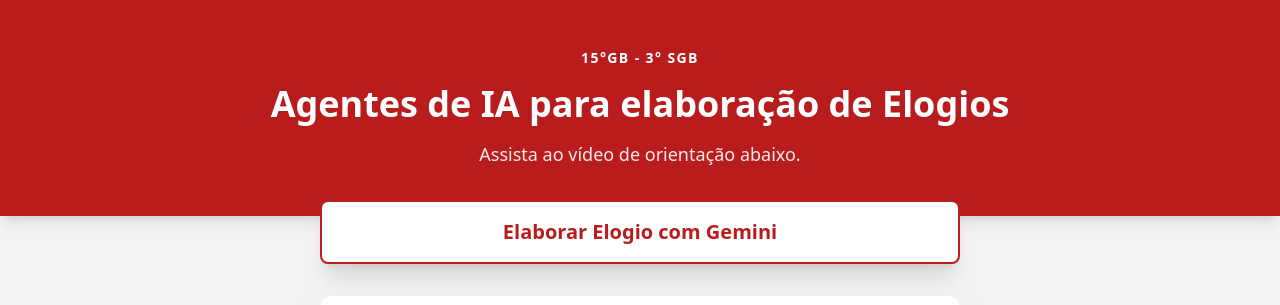
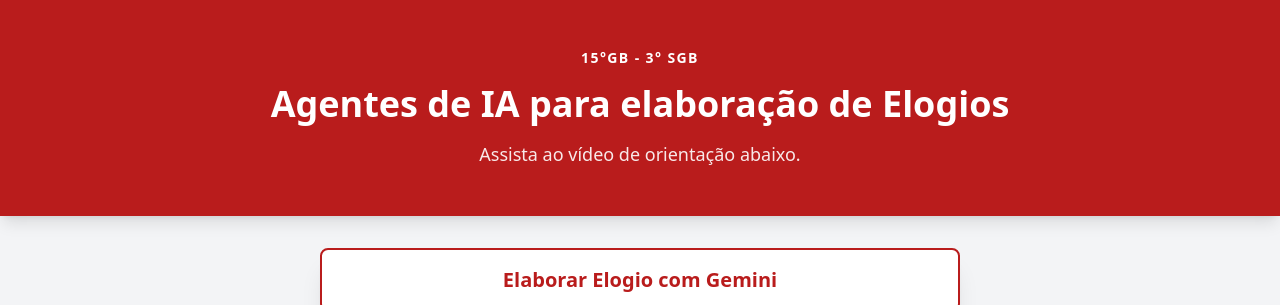
Before and after one commit to flpeluz/sistema-qrcode, a Flask app: page /agentes-ia in a window 1280 px wide. Shown: the top 305 px of the page. Run offline with Flask 3, Linux system fonts and the light colour scheme; some libraries are stand-ins or nearby versions.

Commit message:
if para html

```diff
--- a/templates/index.html
+++ b/templates/index.html
@@ -6,18 +6,19 @@
     <title>{{ projeto.titulo }}</title>
     <script src="https://cdn.tailwindcss.com"></script>
 </head>
-<body class="bg-gray-100 font-sans">
-
-    <div class="bg-red-700 text-white text-center py-12 px-4 shadow-lg">
+<body class="bg-gray-100 font-sans pb-12"> <div class="bg-red-700 text-white text-center py-12 px-4 shadow-lg mb-8">
         <p class="text-sm uppercase tracking-widest mb-4 font-semibold">15°GB - 3° SGB</p>
         <h1 class="text-3xl md:text-4xl font-bold mb-4">{{ projeto.titulo }}</h1>
         <p class="text-lg opacity-90">Assista ao vídeo de orientação abaixo.</p>
     </div>
 
-    <div class="max-w-2xl mx-auto -mt-8 p-4">
-        <a href="{{ projeto.link_acao }}" class="block w-full bg-white border-2 border-red-700 text-red-700 hover:bg-red-700 hover:text-white transition-all text-center py-4 rounded-lg font-bold text-xl shadow-xl mb-8">
+    <div class="max-w-2xl mx-auto px-4">
+
+        {% if projeto.texto_botao %}
+        <a href="{{ projeto.link_acao }}" target="_blank" class="block w-full bg-white border-2 border-red-700 text-red-700 hover:bg-red-700 hover:text-white transition-all text-center py-4 rounded-lg font-bold text-xl shadow-xl mb-8">
             {{ projeto.texto_botao }}
         </a>
+        {% endif %}
 
         <div class="bg-white p-2 rounded-xl shadow-2xl">
             <div class="aspect-video rounded-lg overflow-hidden border-4 border-white">
@@ -40,7 +41,5 @@
         <p class="mt-8 text-center text-[10px] text-gray-400 uppercase tracking-widest">
             © 2026 Sistema de Orientação - CBPMESP
         </p>
-    </div>
-
-</body>
+    </div> </body>
 </html>
```
